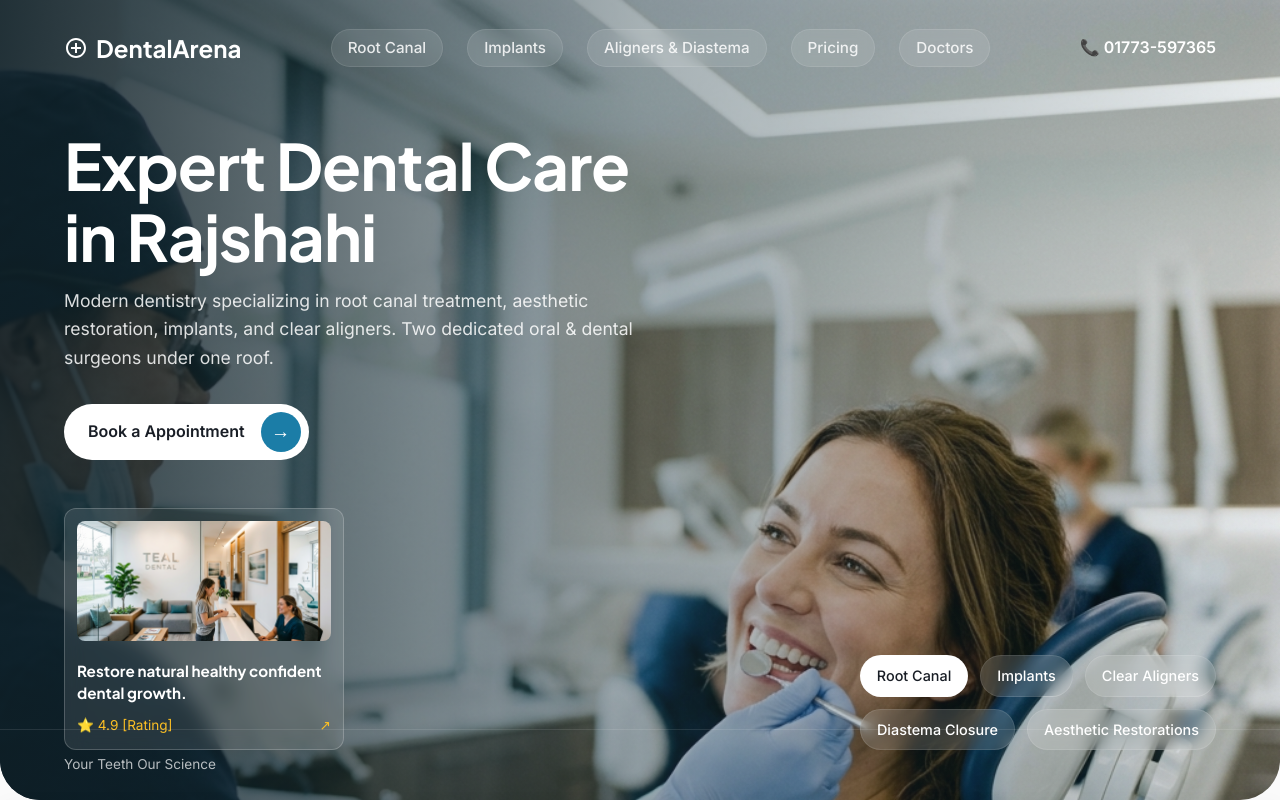
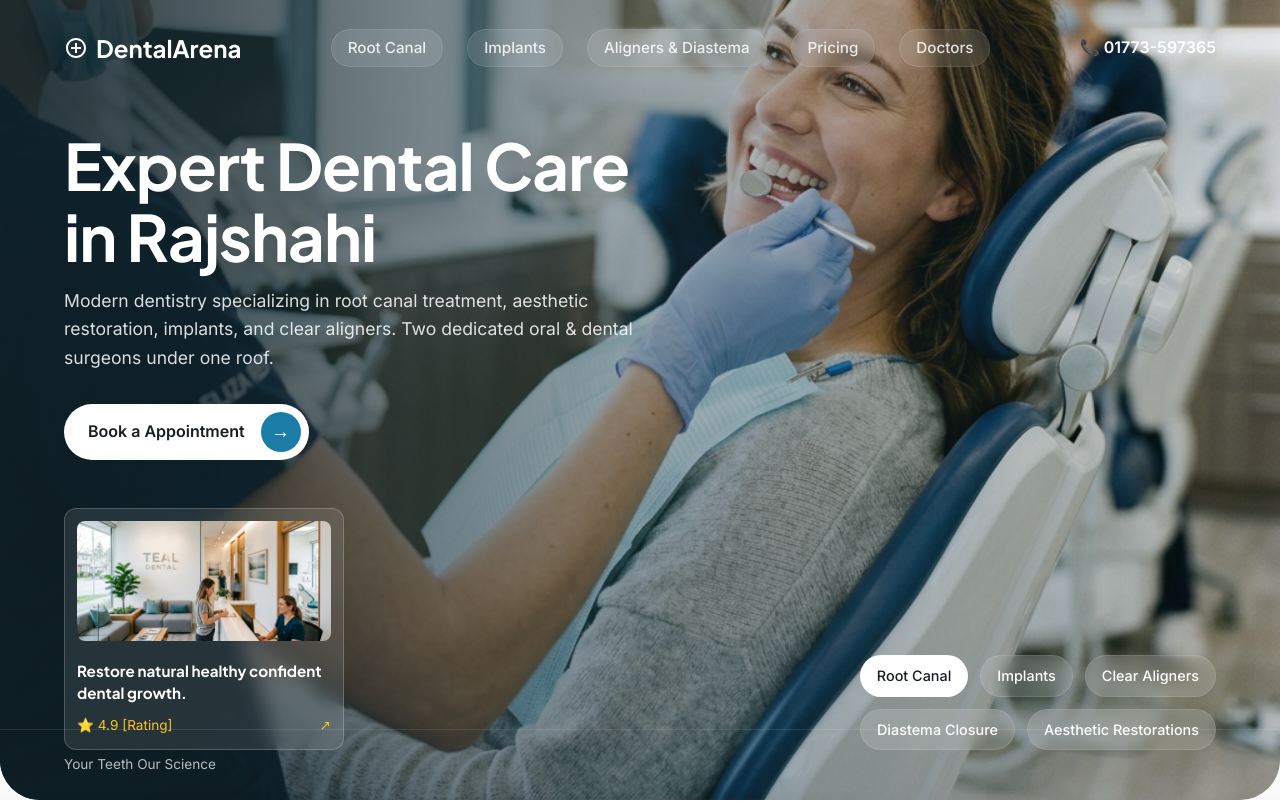
Before and after one commit to farad-alam/DentalArena, a Next.js app: page / in a window 1280 px wide. Shown: the top 802 px of the page. Built offline with nearby package versions, Linux system fonts and the light colour scheme.

Commit message:
style: adjust hero image background-position to bottom center

```diff
--- a/src/app/page.module.css
+++ b/src/app/page.module.css
@@ -10,7 +10,7 @@
   align-items: center;
   background-image: url('/images/hero_patient.png');
   background-size: cover;
-  background-position: top center;
+  background-position: bottom center;
   background-repeat: no-repeat;
   border-radius: 0 0 40px 40px;
   overflow: hidden;
```
